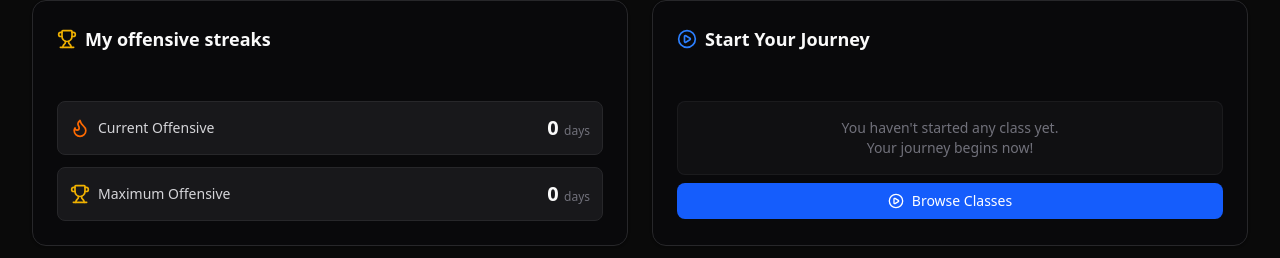
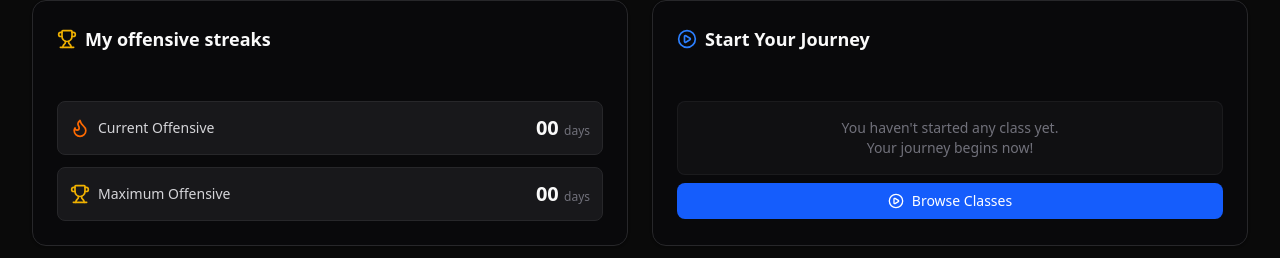
Before and after one commit to oscarkemuel/english-course-web, a React (Vite) app: page / in a window 1280 px wide. Shown: the part 210-468 px from the top of the page. Built offline with nearby package versions, Linux system fonts and the light colour scheme; no server answers.

Commit message:
feat: add padstart on streak

```diff
--- a/dev-dist/sw.js
+++ b/dev-dist/sw.js
@@ -82,7 +82,7 @@ define(['./workbox-5a5d9309'], (function (workbox) { 'use strict';
     "revision": "3ca0b8505b4bec776b69afdba2768812"
   }, {
     "url": "index.html",
-    "revision": "0.71ivcjepkq"
+    "revision": "0.nr39kvot5ho"
   }], {});
   workbox.cleanupOutdatedCaches();
   workbox.registerRoute(new workbox.NavigationRoute(workbox.createHandlerBoundToURL("index.html"), {
--- a/src/routes/-components/StreakStatsCard.tsx
+++ b/src/routes/-components/StreakStatsCard.tsx
@@ -18,17 +18,27 @@ export default function StreakStatsCard() {
         <div className="flex items-center justify-between bg-zinc-900 p-3 rounded-md border border-zinc-800">
           <div className="flex items-center gap-2">
             <Flame className="w-5 h-5 text-orange-500" />
-            <span className="text-sm font-medium text-zinc-300">Current Offensive</span>
+            <span className="text-sm font-medium text-zinc-300">
+              Current Offensive
+            </span>
           </div>
-          <span className="text-xl font-bold text-zinc-50">{currentStreak} <span className="text-xs text-zinc-500 font-normal">days</span></span>
+          <span className="text-xl font-bold text-zinc-50">
+            {String(currentStreak).padStart(2, "0")}{" "}
+            <span className="text-xs text-zinc-500 font-normal">days</span>
+          </span>
         </div>
 
         <div className="flex items-center justify-between bg-zinc-900 p-3 rounded-md border border-zinc-800">
           <div className="flex items-center gap-2">
             <Trophy className="w-5 h-5 text-yellow-500" />
-            <span className="text-sm font-medium text-zinc-300">Maximum Offensive</span>
+            <span className="text-sm font-medium text-zinc-300">
+              Maximum Offensive
+            </span>
           </div>
-          <span className="text-xl font-bold text-zinc-50">{maxStreak} <span className="text-xs text-zinc-500 font-normal">days</span></span>
+          <span className="text-xl font-bold text-zinc-50">
+            {String(maxStreak).padStart(2, "0")}{" "}
+            <span className="text-xs text-zinc-500 font-normal">days</span>
+          </span>
         </div>
       </CardContent>
     </Card>
```
